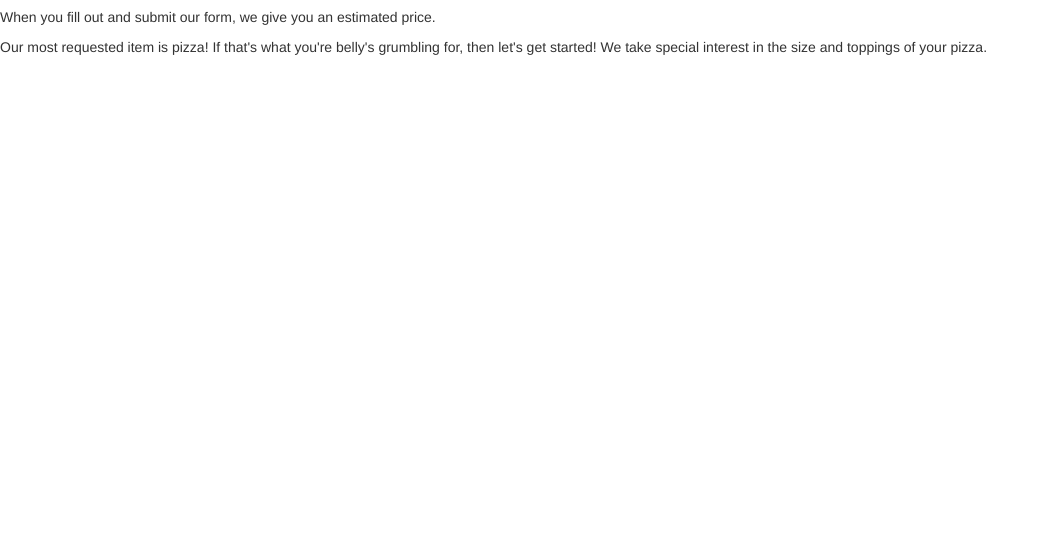
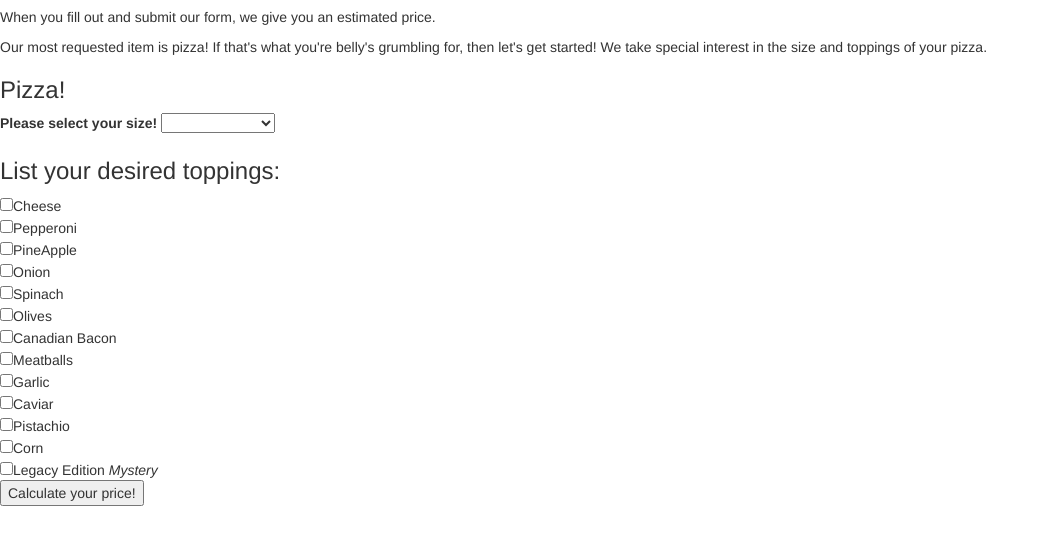
Before and after one commit to ikemanep1/Portfolio_Project-4_Food_Emporium, a plain HTML site: page index.html in a window 1280 px wide. Shown: the part 146-690 px from the top of the page, without its empty margins (0-1045 px from the left). Drawn offline with nearby package versions, Linux system fonts and the light colour scheme.

Commit message:
complete second half of HTML

```diff
--- a/index.html
+++ b/index.html
@@ -15,7 +15,35 @@
     <p>When you fill out and submit our form, we give you an estimated price.
     </p>
     <p> Our most requested item is pizza! If that's what you're belly's grumbling for, then let's get started! We take special interest in the size and toppings of your pizza.</p>
-    <div>
-    </div>
+    <form id="pizzaInputs">
+      <h3>Pizza!</h3>
+      <div class="inputs">
+        <label for="pizzaSize">Please select your size!</label>
+        <select id="pizzaSize">
+          <option></option>
+          <option value="1">Personal</option>
+          <option value="2">Medium</option>
+          <option value="3">Large</option>
+          <option value="4">Legacy Edition</option>
+        </select>
+        <div id="pizzaToppings">
+          <h3>List your desired toppings:</h3>
+          <input type="checkbox" name="Toppings" value="1">Cheese<br>
+          <input type="checkbox" name="Toppings" value="1">Pepperoni<br>
+          <input type="checkbox" name="Toppings" value="1">PineApple<br>
+          <input type="checkbox" name="Toppings" value="1">Onion<br>
+          <input type="checkbox" name="Toppings" value="1">Spinach<br>
+          <input type="checkbox" name="Toppings" value="1">Olives<br>
+          <input type="checkbox" name="Toppings" value="3">Canadian Bacon<br>
+          <input type="checkbox" name="Toppings" value="3">Meatballs<br>
+          <input type="checkbox" name="Toppings" value="3">Garlic<br>
+          <input type="checkbox" name="Toppings" value="5">Caviar<br>
+          <input type="checkbox" name="Toppings" value="5">Pistachio<br>
+          <input type="checkbox" name="Toppings" value="5">Corn<br>
+          <input type="checkbox" name="Toppings" value="20">Legacy Edition  <em>Mystery</em><br>
+        </div>
+        <button type="submit">Calculate your price!</button>
+      </div>
+    </form>
   </body>
 </html>
```
